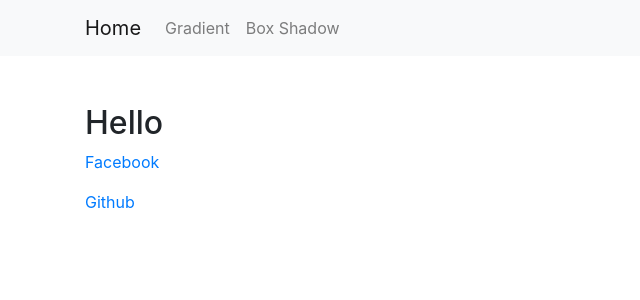
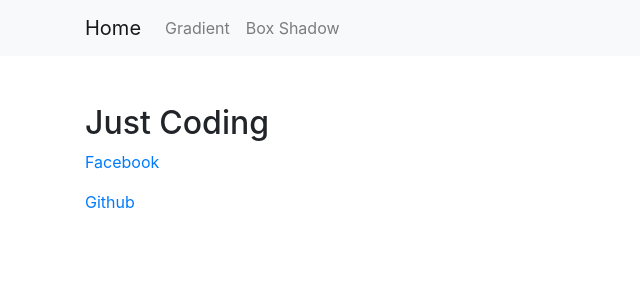
Before and after one commit to craftzbay/CSS-generator, an Angular app: page / in a window 1280 px wide. Shown: the top 300 px of the page, without its empty margins (0-640 px from the left). Built offline with nearby package versions, Linux system fonts and the light colour scheme; what ngx-color-picker would draw is missing.

Commit message:
my youtube channel name

```diff
--- a/src/app/home/home.component.html
+++ b/src/app/home/home.component.html
@@ -1,5 +1,5 @@
 <div class="container mt-5">
-   <h2>Hello</h2>
+   <h2>Just Coding</h2>
    <p><a href="https://www.facebook.com/Bayraa.3033" target="_blank">Facebook</a></p>
    <p><a href="https://github.com/Bayarsaikhan3033/CSS-generator" target="_blank">Github</a></p>
 </div>
```
